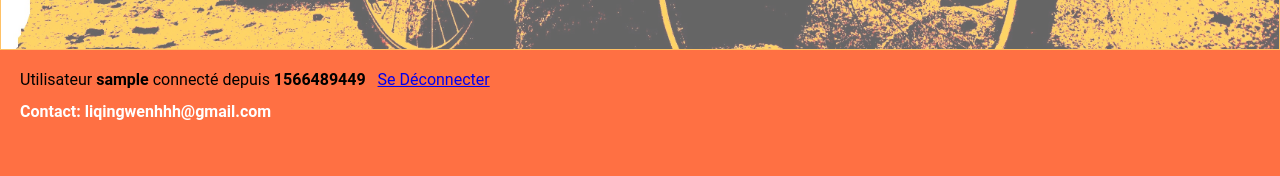
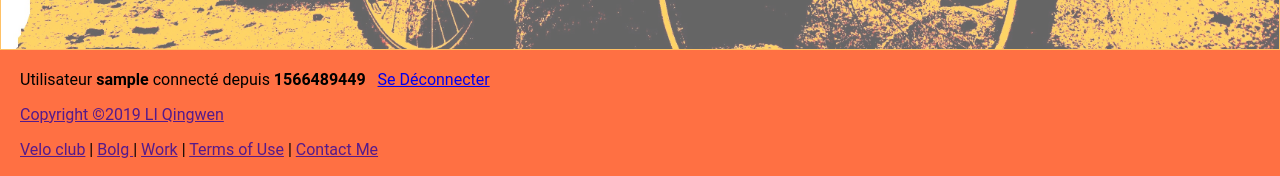
Before and after one commit to lessismorelqw/veloclub, a PHP site: page / in a window 1280 px wide. Shown: the part 771-947 px from the top of the page. Run offline with PHP 8.4, Linux system fonts and the light colour scheme; the visitor is signed in with stand-in values (Sample User, id 1); some libraries are stand-ins or nearby versions.

Commit message:
Update footer.php

```diff
--- a/templates/footer.php
+++ b/templates/footer.php
@@ -20,7 +20,11 @@ if (valider("connecte","SESSION"))
 	echo "<a href=\"controleur.php?action=Logout\">Se Déconnecter</a>";
 }
 ?>
-    <h2>Contact:    liqingwenhhh@gmail.com<a href=""></a></h2>
+
+    <p><a href="">Copyright ©2019 LI Qingwen</a></p>
+    <p><a href="">Velo club</a> | <a href="">Bolg
+        </a> | <a href="">Work</a> | <a href="">Terms of Use</a> | <a href="">Contact Me</a></p>
+
 </div>
 
 </body>
```
